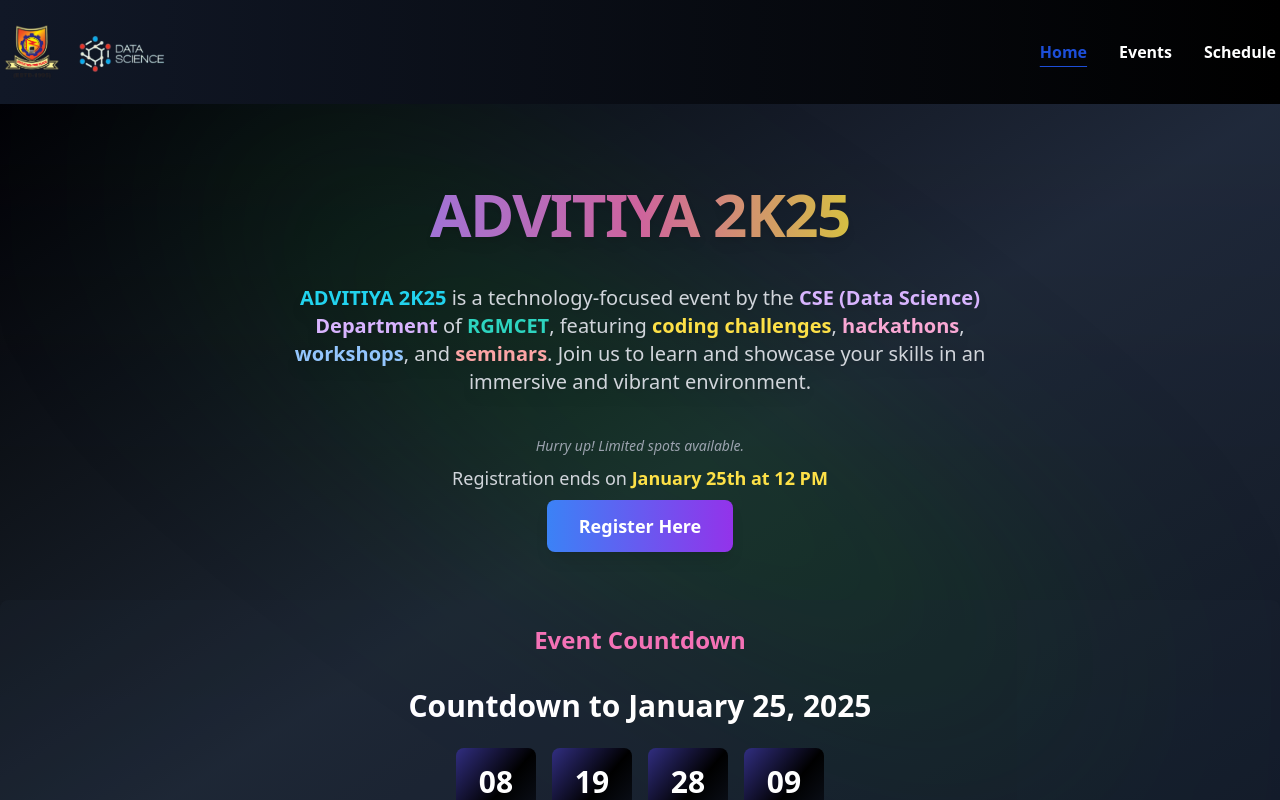
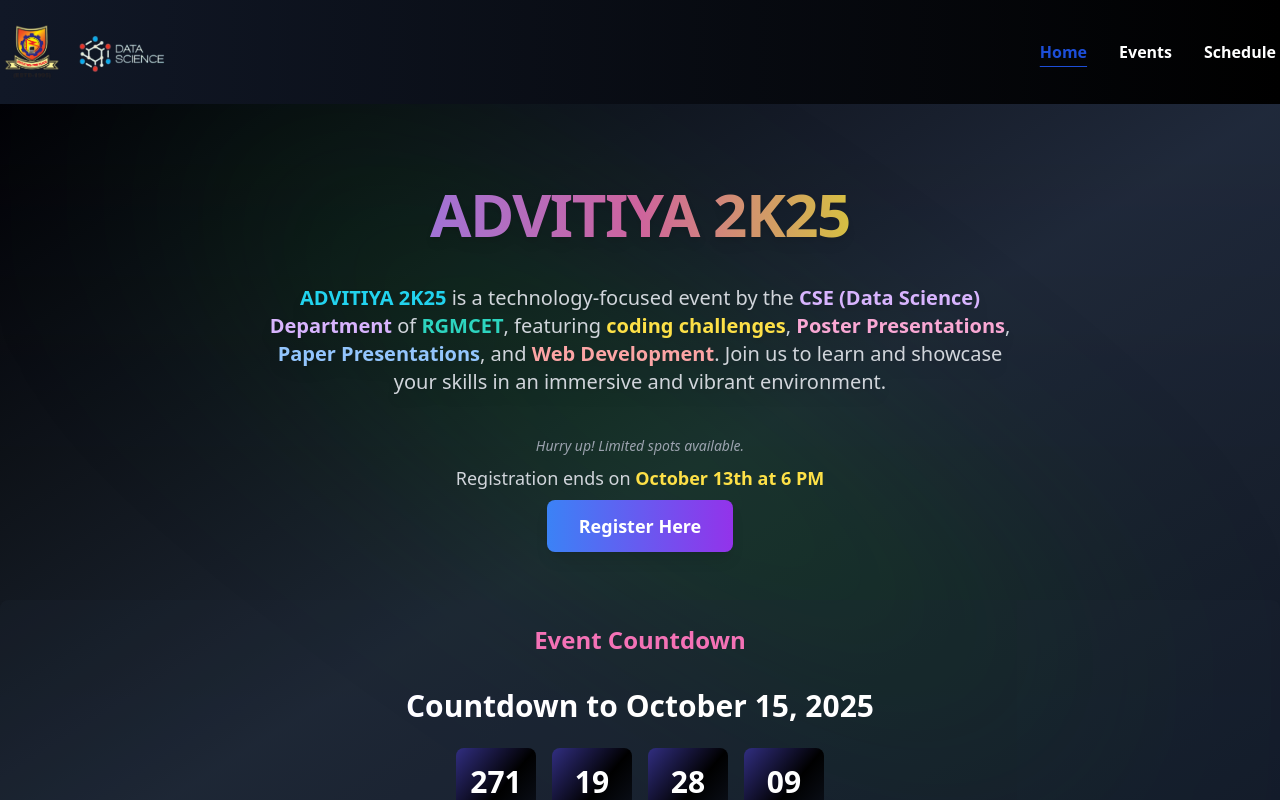
Before and after one commit to harshithreddy-dev/Advitiya2k25, a Next.js app: page / in a window 1280 px wide. Shown: the top 800 px of the page. Built offline with nearby package versions, Linux system fonts and the light colour scheme.

Commit message:
Second version of commit advitiya-oct

```diff
--- a/package.json
+++ b/package.json
@@ -9,12 +9,13 @@
     "lint": "next lint"
   },
   "dependencies": {
-    "@emotion/react": "^11.13.5",
-    "@emotion/styled": "^11.13.5",
+    "@emotion/react": "^11.14.0",
+    "@emotion/styled": "^11.14.1",
     "@fontsource/poppins": "^5.1.1",
     "@fortawesome/free-brands-svg-icons": "^6.7.0",
     "@fortawesome/react-fontawesome": "^0.2.2",
     "@mui/icons-material": "^6.1.8",
+    "@mui/material": "^7.3.4",
     "@radix-ui/react-slot": "^1.1.0",
     "@tabler/icons-react": "^3.22.0",
     "@tsparticles/engine": "^3.6.0",
--- a/src/app/_components/Timer.jsx
+++ b/src/app/_components/Timer.jsx
@@ -47,7 +47,7 @@ const Timer = ({ targetDate }) => {
         transition={{ duration: 0.8 }}
         className="text-2xl md:text-3xl font-bold text-white bg-gradient-to-r from-pink-500 to-purple-500 bg-clip-text text-transparent mb-6 text-center"
       >
-        Countdown to January 25, 2025
+        Countdown to October 15, 2025
       </motion.h1>
 
       {/* Timer - Centered */}
--- a/src/app/page.tsx
+++ b/src/app/page.tsx
@@ -41,9 +41,9 @@ export default function SpotlightPreview() {
           <span className="text-yellow-300 font-semibold">
             coding challenges
           </span>
-          , <span className="text-pink-300 font-semibold">hackathons</span>,{" "}
-          <span className="text-blue-300 font-semibold">workshops</span>, and{" "}
-          <span className="text-red-300 font-semibold">seminars</span>. Join us
+          , <span className="text-pink-300 font-semibold">Poster Presentations</span>,{" "}
+          <span className="text-blue-300 font-semibold">Paper Presentations</span>, and{" "}
+          <span className="text-red-300 font-semibold">Web Development</span>. Join us
           to learn and showcase your skills in an immersive and vibrant
           environment.
         </p>
@@ -59,7 +59,7 @@ export default function SpotlightPreview() {
           <p className="text-sm sm:text-base md:text-lg text-gray-300 font-medium mb-1">
             Registration ends on{" "}
             <span className="text-yellow-300 font-semibold">
-              January 25th at 12 PM
+              October 13th at 6 PM
             </span>
           </p>
 
@@ -78,7 +78,7 @@ export default function SpotlightPreview() {
         <h3 className="text-lg sm:text-xl md:text-2xl text-pink-400 font-semibold mb-4">
           Event Countdown
         </h3>
-        <CountdownTimer targetDate="2025-01-25T00:00:00" />
+        <CountdownTimer targetDate="2025-10-15T00:00:00" />
       </div>
     </div>
   );
--- a/src/app/schedule/page.tsx
+++ b/src/app/schedule/page.tsx
@@ -19,7 +19,7 @@ const EventSchedule: React.FC = () => {
 
   const events = [
     {
-      day: "25-01-2025",
+      day: "14-10-2025",
       events: [
         {
           title: "Workshop",
@@ -37,7 +37,7 @@ const EventSchedule: React.FC = () => {
       ],
     },
     {
-      day: "27-01-2025",
+      day: "15-10-2025",
       events: [
         {
           title: "Inauguration",
@@ -89,131 +89,8 @@ const EventSchedule: React.FC = () => {
           details:
             "A lively and energetic performance to entertain the audience.",
         },
-        // {
-        //   title: "1st Year Coding Contest",
-        //   time: "1:00 PM - 3:00 PM",
-        //   studentOrganizers: ["W.Pranay Kumar Reddy", "M.Sai Lakshmi"],
-        //   facultyOrganizers: ["Penchal Prasad", "YP Srinath Reddy"],
-        //   details: "Coding contest exclusively for 1st-year students.",
-        // },
-        // {
-        //   title: "2nd Year Coding Contest",
-        //   time: "2:00 PM - 4:00 PM",
-        //   studentOrganizers: ["W.Pranay Kumar Reddy", "M.Sai Lakshmi"],
-        //   facultyOrganizers: ["Penchal Prasad", "YP Srinath Reddy"],
-        //   details: "Coding contest exclusively for 2nd-year students.",
-        // },
       ],
     },
-    {
-      day: "28-01-2025",
-      events: [
-          {
-          title: "Treasure Hunt",
-          time: "9:00 AM - 12:00 PM",
-          studentOrganizers: ["Adventure Team"],
-          facultyOrganizers: ["Dr. Hunt"],
-          details: "Solve riddles and find hidden treasures across the campus.",
-        },
-          {
-          title: "Singing Competition & Dancing Competition",
-          time: "10:00 AM - 11:30 AM",
-          studentOrganizers: ["Music Club"],
-          facultyOrganizers: ["Prof. Melody"],
-          details: "Showcase your singing talent in this competition.",
-        },
-         {
-          title: "Online Games",
-          time: "10:00 AM - 12:00 PM",
-          studentOrganizers: ["Gaming Club"],
-          facultyOrganizers: ["Dr. Play"],
-          details: "Participate in exciting online gaming challenges.",
-        },
-         {
-          title: "Prize Distribution and Heritage Walk",
-          time: "02:00 PM - 5:00 PM",
-          studentOrganizers: ["Event Team"],
-          facultyOrganizers: ["Dr. Heritage"],
-          details: "Celebrate the winners and explore the campus heritage.",
-        },
-        // {
-        //   title: "Poster Presentation",
-        //   time: "9:00 AM - 11:00 AM",
-        //   studentOrganizers: ["Design Team"],
-        //   facultyOrganizers: ["Dr. Art", "Prof. Design"],
-        //   details: "Participants present innovative poster designs.",
-        // },
-        // {
-        //   title: "Technical Quiz",
-        //   time: "12:00 PM - 2:00 PM",
-        //   studentOrganizers: ["Quiz Masters"],
-        //   facultyOrganizers: ["Dr. Knowledge"],
-        //   details: "Test your technical knowledge in this quiz competition.",
-        // },
-        // {
-        //   title: "Web Development Contest",
-        //   time: "10:00 AM - 12:00 PM",
-        //   studentOrganizers: ["Web Dev Team"],
-        //   facultyOrganizers: ["Prof. Web"],
-        //   details: "Create a functional and innovative web application.",
-        // },
-        // {
-        //   title: "Paper Presentation",
-        //   time: "11:00 AM - 2:00 PM",
-        //   studentOrganizers: ["Research Team"],
-        //   facultyOrganizers: ["Dr. Scholar"],
-        //   details: "Participants showcase their research and ideas.",
-        // },
-        // {
-        //   title: "Flashmob",
-        //   time: "3:00 PM - 5:00 PM",
-        //   studentOrganizers: ["Cultural Team"],
-        //   facultyOrganizers: ["Prof. Dance"],
-        //   details:
-        //     "A lively and energetic performance to entertain the audience.",
-        // },
-      ],
-    },
-    // {
-    //   day: "29-01-2025 ",
-    //   events: [
-    //     // {
-    //     //   title: "Treasure Hunt",
-    //     //   time: "9:00 AM - 12:00 PM",
-    //     //   studentOrganizers: ["Adventure Team"],
-    //     //   facultyOrganizers: ["Dr. Hunt"],
-    //     //   details: "Solve riddles and find hidden treasures across the campus.",
-    //     // },
-    //     // {
-    //     //   title: "Singing Competition",
-    //     //   time: "10:00 AM - 11:00 AM",
-    //     //   studentOrganizers: ["Music Club"],
-    //     //   facultyOrganizers: ["Prof. Melody"],
-    //     //   details: "Showcase your singing talent in this competition.",
-    //     // },
-    //     {
-    //       title: "Online Games",
-    //       time: "10:00 AM - 12:00 PM",
-    //       studentOrganizers: ["Gaming Club"],
-    //       facultyOrganizers: ["Dr. Play"],
-    //       details: "Participate in exciting online gaming challenges.",
-    //     },
-    //     {
-    //       title: "Offline Games",
-    //       time: "10:00 AM - 12:00 PM",
-    //       studentOrganizers: ["Sports Committee"],
-    //       facultyOrganizers: ["Prof. Sports"],
-    //       details: "Engage in fun offline games and activities.",
-    //     },
-    //     {
-    //       title: "Prize Distribution and Heritage Walk",
-    //       time: "3:00 PM - 5:00 PM",
-    //       studentOrganizers: ["Event Team"],
-    //       facultyOrganizers: ["Dr. Heritage"],
-    //       details: "Celebrate the winners and explore the campus heritage.",
-    //     },
-    //   ],
-    // },
   ];
 
   return (
```
Also changed, not shown: 2 other files (tests, documents, lock files or other folders).
